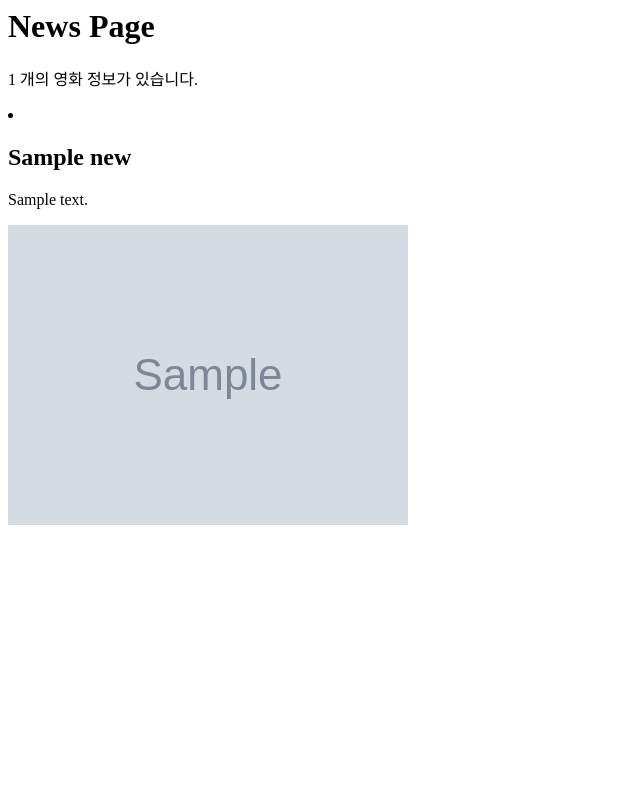
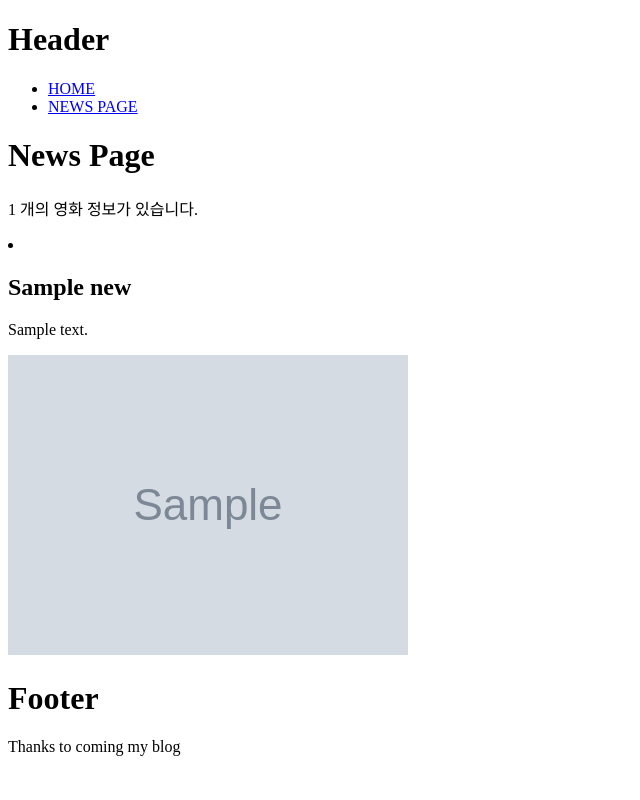
Before and after one commit to bartkim0426/seuling, a Django app: template wpsblog/wpsblog/templates/news.html in a window 1280 px wide. Shown: the whole page, without its empty margins (0-640 px from the left). Run offline with Django 3.2, Linux system fonts and the light colour scheme; the template is opened without the code that fills it: most values are stand-ins (such as "Sample title", 1, 10 or a date in 2020); grey boxes marked "Sample" are stand-in pictures.

Commit message:
update html: add extends for base, header, footer

```diff
--- /dev/null
+++ b/wpsblog/wpsblog/templates/base.html
@@ -0,0 +1,11 @@
+<!DOCTYPE html>
+<head>
+	<meta charset="utf-8">
+	<title>{% block title %}{% endblock %} </title>
+</head>
+
+<body>
+	{% include "header.html" %}
+	{% block content %}{% endblock %}
+	{% include "footer.html" %}
+</body>
--- /dev/null
+++ b/wpsblog/wpsblog/templates/footer.html
@@ -0,0 +1,3 @@
+<h1> Footer </h1>
+
+<p> Thanks to coming my blog </p>
--- /dev/null
+++ b/wpsblog/wpsblog/templates/header.html
@@ -0,0 +1,7 @@
+
+<h1> Header </h1>
+
+<ul>
+	<li><a href="/"> HOME </a></li>
+	<li><a href="/news/"> NEWS PAGE </a></li>
+</ul>
--- a/wpsblog/wpsblog/templates/home.html
+++ b/wpsblog/wpsblog/templates/home.html
@@ -1 +1,5 @@
+{% extends "base.html" %}
+
+{% block title %} News {% endblock %}
+
 <p> {{ site_name }} 에 방문해 주셔서 감사합니다 </p>
--- a/wpsblog/wpsblog/templates/news.html
+++ b/wpsblog/wpsblog/templates/news.html
@@ -1,3 +1,7 @@
+{% extends "base.html" %}
+
+{% block title %} News {% endblock %}
+{% block content %}
 <h1> News Page </h1>
 
 <p> {{ news_list|length }} 개의 영화 정보가 있습니다. </p>
@@ -9,3 +13,4 @@
 	<img src="{{ news.image }}"/>
 </li>
 {% endfor %}
+{% endblock %}
```
Also changed, not shown: wpsblog/wpsblog/views.py (+2 -13 lines).
